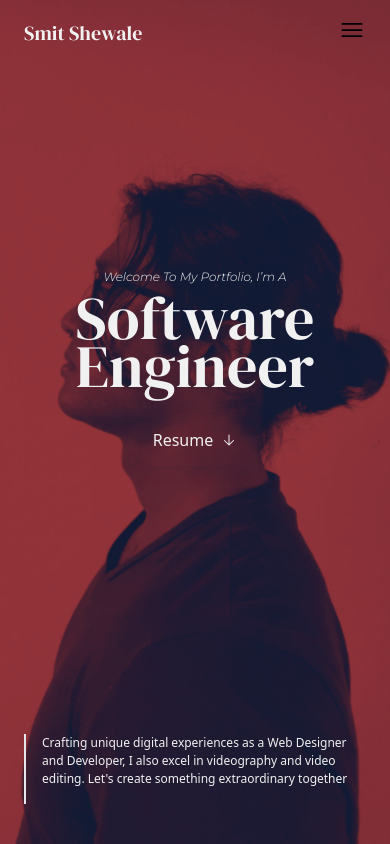
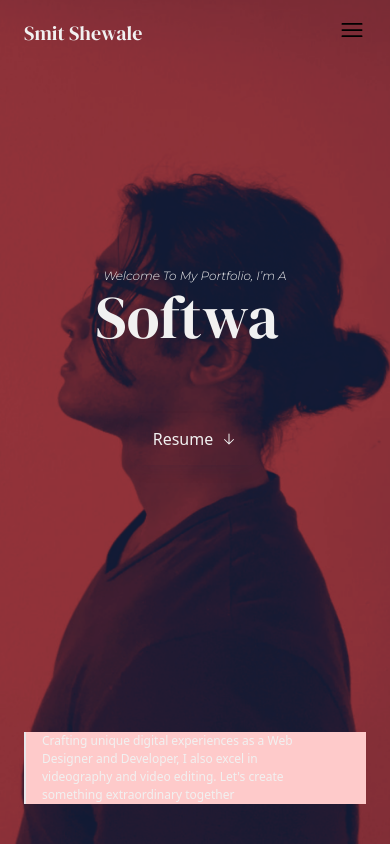
Before and after one commit to smit2308/portfolioWebsite, a React (Vite) app: page / in a window 390 px wide. Shown: the top 844 px of the page. Built offline with nearby package versions, Linux system fonts and the light colour scheme.

Commit message:
Text Animation

```diff
--- a/package.json
+++ b/package.json
@@ -13,7 +13,9 @@
     "react": "^18.2.0",
     "react-dom": "^18.2.0",
     "react-icons": "^4.12.0",
-    "react-router-dom": "^6.21.1"
+    "react-router-dom": "^6.21.1",
+    "react-simple-typewriter": "^5.0.1",
+    "react-text-transition": "^3.1.0"
   },
   "devDependencies": {
     "@types/react": "^18.2.43",
--- a/src/App.jsx
+++ b/src/App.jsx
@@ -9,8 +9,10 @@ export default function App() {
 
         <Nav />
 
+        <div className=" w-full  bg-[linear-gradient(to_right,_#F1F1F1_60%,_#b03e49_40%)]">
+        <Home />
+        </div>
 
-        <Home />
 
         <Projects />
         <Connect />
--- a/src/components/Nav.jsx
+++ b/src/components/Nav.jsx
@@ -27,9 +27,9 @@ const toggleMenu = () => {
   return (
 
       <div className='absolute  flex justify-between  items-center  z-30  w-full max-container pb-4 pt-4 lg:px-10 px-6 '>
-        <h className='font-display text-xl max-sm:text-lg sm:text-secondary max-sm:text-primary'>
+        <h1 className='font-display text-xl max-sm:text-lg sm:text-secondary max-sm:text-primary'>
           Smit Shewale
-        </h>
+        </h1>
 
 
        <ul className='max-lg:hidden flex flex-row   gap-10 text-primary text-lg font-montserrat font-medium '>
--- a/src/index.css
+++ b/src/index.css
@@ -11,7 +11,9 @@
   box-sizing: border-box;
   scroll-behavior: smooth;
   /* font-family: "Montserrat", sans-serif; */
-  /* overflow:hidden; */
+  /* overflow-x: hidden; */
+  background-color: "#b03e49";
+
 }
 
 @layer components {
--- a/src/sections/Home.jsx
+++ b/src/sections/Home.jsx
@@ -1,22 +1,57 @@
 import React from 'react'
 import { Myimage, Myimage_small } from '../assets/images'
 import Button from '../components/Button'
+import { useTypewriter, Cursor } from 'react-simple-typewriter'
+import TextTransition, { presets } from 'react-text-transition';
+
+
+const TEXTS = ["Software Engineer", "UI/UX Designer", "Video-Editor"];
 
 const Home = () => {
+
+  const [text] = useTypewriter({
+    words: ["Software Engineer", "UI/UX Designer", "Video -Editor"],
+    loop: {},
+    typeSpeed: 100,
+    deleteSpeed: 60,
+    delaySpeed: 2000,
+
+  })
+
+  const [index, setIndex] = React.useState(0);
+
+  React.useEffect(() => {
+    const intervalId = setInterval(
+      () => setIndex((index) => index + 1),
+      3000, // every 3 seconds
+    );
+    return () => clearTimeout(intervalId);
+  }, []);
+
   return (
-    <section className='max-container h-screen w-full flex flex-row max-sm:flex-col items-center justify-between max-sm:justify-center  md:pl-10 pl-6 max-sm:p-0 '>
+    <section className='max-container h-screen w-full flex flex-row max-sm:flex-col items-center justify-between max-sm:justify-center  md:pl-10 pl-6 max-sm:p-0  '>
 
       <div className='h-screen w-full flex flex-col justify-between max-sm:items-center  pr-6   overflow-hidden transition-all ease-in-out delay-100 max-sm:z-10  max-sm:px-6'>
 
-        <div className=' my-auto flex flex-col gap-2 max-sm:items-center max-sm:gap-2'>
+        <div className='my-auto flex flex-col gap-2 max-sm:items-center max-sm:gap-2'>
         <h1 className='font-montserrat italic lg:text-xl sm:text-sm max-sm:text-xs max-sm:text-center text-secondary max-sm:text-primary font-light leading-normal '>
                   Welcome To My Portfolio, I’m A
                 </h1>
 
-                <h2 className='font-display  xl:text-[150px] xl:leading-[130px] lg:text-[120px]  lg:leading-[100px] md:text-[100px] md:leading-[80px] sm:text-[70px] sm:leading-[60px] text-[60px] leading-[48px]
-                max-sm:text-center  text-secondary max-sm:text-primary font-medium mb-4 '>
-                  Software Engineer
+                <div className='xl:h-64 lg:h-52 md:h-40 sm:h-32 max-sm:h-28'>
+                <h2 className='pb-6 h-full font-display  xl:text-[150px] xl:leading-[130px] lg:text-[120px]  lg:leading-[100px] md:text-[100px] md:leading-[80px] sm:text-[70px] sm:leading-[60px] text-[60px] leading-[48px]
+                max-sm:text-center  text-secondary max-sm:text-primary font-medium  '>
+                  {/* Software Engineer */}
+                  {text}
+                  <span><Cursor /></span>
+                  {/* <TextTransition
+                    translateValue='100'
+                    direction='up'
+                    springConfig={presets.slow}>{TEXTS[index % TEXTS.length]}</TextTransition> */}
+
                 </h2>
+                </div>
+
 
 
                 <Button
@@ -28,7 +63,7 @@ const Home = () => {
 
 
 
-        <p className='w-full border-l-2  sm:border-secondary pb-4 pr-1 sm:px-10 max-sm:pl-4 max-sm:mb-10 lg:text-lg sm:text-sm max-sm:text-xs  text-secondary max-sm:text-primary font-light leading-normal  '>
+        <p className='w-full border-l-2 bg-red-200 sm:border-secondary sm:pb-6 pr-16 sm:px-10 max-sm:pl-4 max-sm:mb-10 lg:text-lg sm:text-sm max-sm:text-xs  text-secondary max-sm:text-primary font-light leading-normal  '>
                   Crafting unique digital experiences as a Web Designer and Developer, I also excel in videography and video editing.
                   Let's create something extraordinary together
                 </p>
@@ -37,7 +72,7 @@ const Home = () => {
 
       </div>
 
-      <div className='bg-[#b03e49] h-screen flex  xl:w-[1100px] lg:w-[800px] sm:w-[600px]  max-sm:w-screen  overflow-hidden  max-sm:z-0 max-sm:absolute  max-sm:brightness-75  ' >
+      <div className='bg-[#b03e49] h-screen flex  xl:w-[1100px] lg:w-[800px] sm:w-[600px]  max-sm:w-screen  max-sm:z-0 max-sm:absolute  max-sm:brightness-75 ' >
 
         <img className='sm:object-cover w-full  z-10 max-lg:hidden'
         src={Myimage}/>
@@ -45,7 +80,7 @@ const Home = () => {
         <img className='sm:object-cover w-full object-left  z-10 lg:hidden  max-sm:object-cover   '
         src={Myimage_small}/>
 
-        {/* <div className='absolute bg-[#b03e49] w-full h-screen z-0 flex items-center  p-10 ' >
+        {/* <div className='absolute bg-[#b03e49] w-full h-screen z-0 flex items-center  p-10' >
           <div className='w-2/5 bg-gray-200'>
           </div>
           <h className='text-4xl rotate-90 text-primary'>
```
Also changed, not shown: 1 other file (tests, documents, lock files or other folders).
